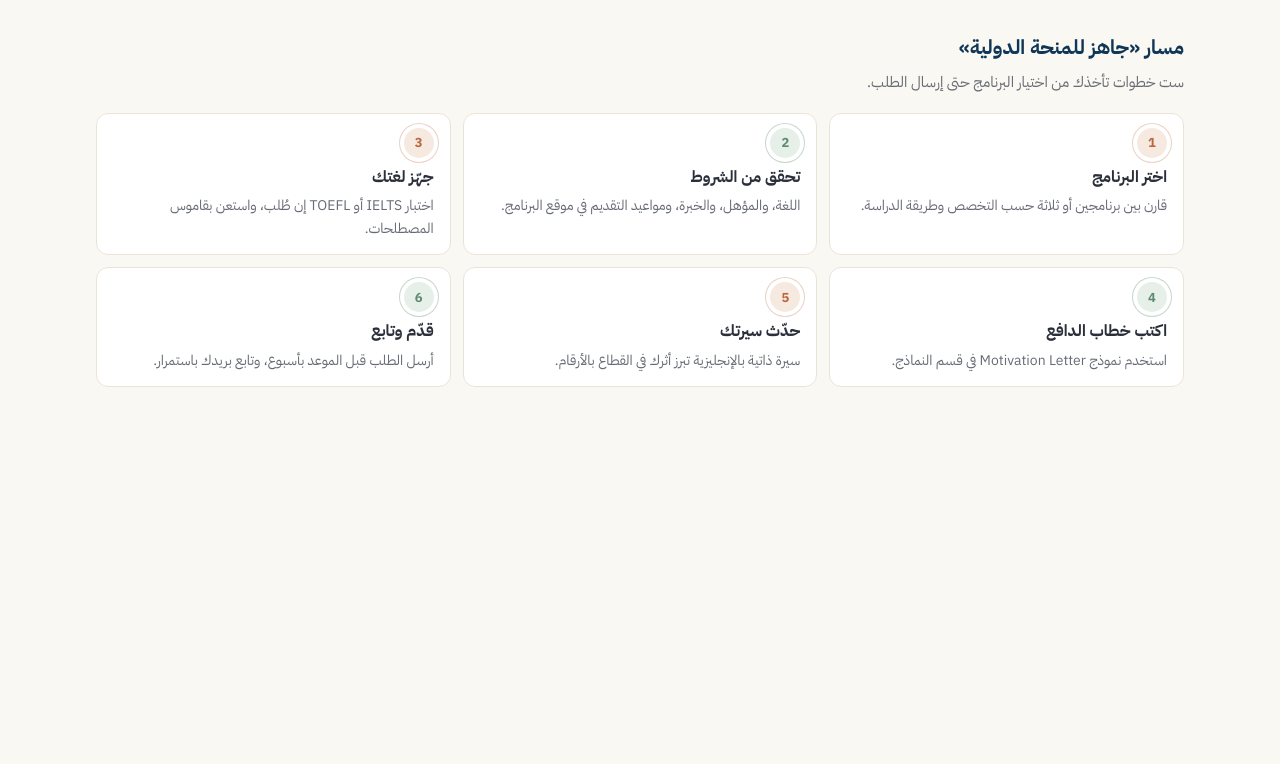
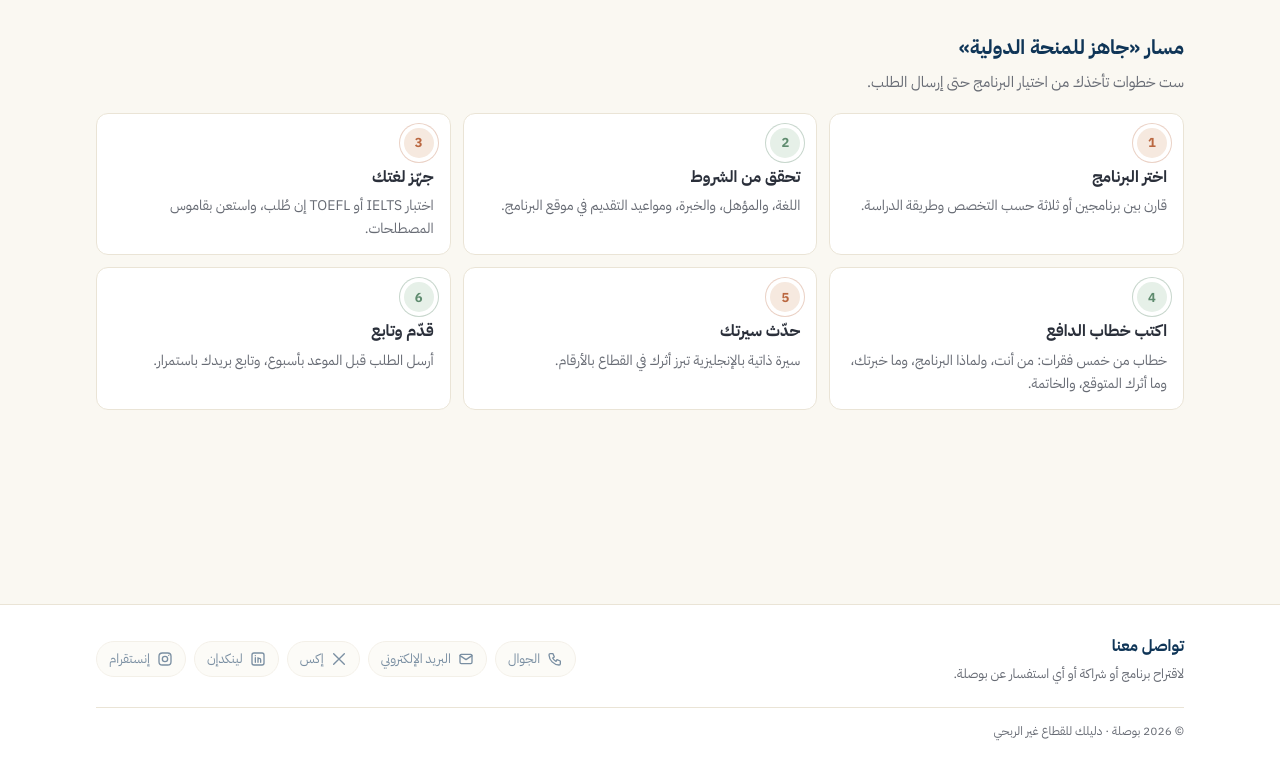
Before and after one commit to rabehedu-sketch/bosla, a plain HTML site: page site/index.html in a window 1280 px wide. Shown: the part 2332-3096 px from the top of the page. Before the commit the page ends 2873 px from the top, so only its background shows below. Drawn offline with nearby package versions, Linux system fonts and the light colour scheme; no server answers.

Commit message:
بوصلة: حذف الشريط السفلي وإضافة قسم التواصل في الهامش
Co-Authored-By: Claude Opus 5.5 <noreply@anthropic.com>
Claude-Session: https://claude.ai/code/session_01WaAQ5T6EAKuxi1F9z4xPMk

```diff
--- a/site/index.html
+++ b/site/index.html
@@ -163,7 +163,7 @@ header{background:rgba(255,255,255,.94);backdrop-filter:blur(8px);color:var(--he
 .top{display:flex;align-items:center;justify-content:space-between;gap:12px;padding-block:14px 4px}
 .brand{display:flex;align-items:center;gap:10px}
 .brand svg{flex:none}
-.brand{gap:12px}.brand .mark{filter:drop-shadow(0 2px 6px rgba(15,53,87,.18))}.brand .wm{display:flex;flex-direction:column;min-width:0}.brand .nm{display:flex;align-items:baseline;gap:9px}.brand b{font-size:30px;font-weight:800;line-height:1;letter-spacing:-.01em;color:var(--head-fg)}.brand .latin{font-family:var(--latin);font-size:11px;font-weight:700;letter-spacing:.32em;color:#BA6740}.brand .wm small{margin-top:5px;font-size:13px}@media(max-width:560px){.brand .mark{width:56px;height:56px}.brand b{font-size:25px}.brand .wm small{font-size:12px;max-width:190px;line-height:1.35}.brand .latin{font-size:9.5px;letter-spacing:.25em}}
+.brand{gap:12px}.brand .mark{filter:drop-shadow(0 2px 6px rgba(15,53,87,.18))}.brand .wm{display:flex;flex-direction:column;min-width:0}.brand .nm{display:flex;align-items:baseline;gap:9px}.brand b{font-size:30px;font-weight:800;line-height:1;letter-spacing:-.01em;color:var(--head-fg)}.brand .latin{font-family:var(--latin);font-size:11px;font-weight:700;letter-spacing:.32em;color:#BA6740}.brand .wm small{margin-top:5px;font-size:13px}@media(max-width:560px){.brand .mark{width:56px;height:56px}.brand b{font-size:25px}.brand .wm small{font-size:12px;white-space:nowrap;line-height:1.35}.brand .latin{font-size:9.5px;letter-spacing:.25em}}
 .brand small{display:block;font-size:12px;color:var(--head-muted);font-weight:400}
 .lang{font:inherit;font-size:13px;font-weight:600;background:transparent;color:var(--head-fg);border:1px solid var(--line);border-radius:999px;padding:5px 14px;cursor:pointer}
 .lang:hover{border-color:var(--copper);color:var(--copper)}
@@ -500,8 +500,8 @@ main,footer{position:relative;z-index:1}
   <nav id="tabs" role="tablist"></nav>
 </div></header>
 <main><div class="wrap" id="view"></div></main>
+<footer class="sitefoot" id="siteFoot"></footer>
 <div class="tray" id="tray" hidden><div class="wrap"><span id="trayText"></span><div style="display:flex;gap:8px"><button class="btn line" id="clearCmp" type="button"></button><button class="btn" id="goCmp" type="button"></button></div></div></div>
-<nav class="bnav" id="bnav" aria-label="التنقل"></nav>
 <div class="toast" id="toast" role="status"></div>
 </div>
 
@@ -799,14 +799,14 @@ const STEPS={ar:[
  ["اختر البرنامج","قارن بين برنامجين أو ثلاثة حسب التخصص وطريقة الدراسة."],
  ["تحقق من الشروط","اللغة، والمؤهل، والخبرة، ومواعيد التقديم في موقع البرنامج."],
  ["جهّز لغتك","اختبار IELTS أو TOEFL إن طُلب، واستعن بقاموس المصطلحات."],
- ["اكتب خطاب الدافع","استخدم نموذج Motivation Letter في قسم النماذج."],
+ ["اكتب خطاب الدافع","خطاب من خمس فقرات: من أنت، ولماذا البرنامج، وما خبرتك، وما أثرك المتوقع، والخاتمة."],
  ["حدّث سيرتك","سيرة ذاتية بالإنجليزية تبرز أثرك في القطاع بالأرقام."],
  ["قدّم وتابع","أرسل الطلب قبل الموعد بأسبوع، وتابع بريدك باستمرار."]],
 en:[
  ["Choose a program","Compare two or three programs by focus and mode of study."],
  ["Check requirements","Language, degree, experience and deadlines on the program website."],
  ["Prepare your English","IELTS or TOEFL if required; use the sector glossary."],
- ["Write your motivation letter","Use the Motivation Letter template in Templates."],
+ ["Write your motivation letter","Five short paragraphs: who you are, why this program, your experience, your expected impact, and a close."],
  ["Update your CV","An English CV that shows your impact in numbers."],
  ["Apply and follow up","Submit a week before the deadline and watch your inbox."]]};
 
@@ -1185,7 +1185,15 @@ function render(){
 }
 function rerender(){const y=window.scrollY;render();window.scrollTo({top:y})}
 const BNAV=[["home",'<path d="M3 11l9-7 9 7v9a1 1 0 0 1-1 1h-5v-6H9v6H4a1 1 0 0 1-1-1z"/>'],["programs",'<rect x="3" y="4" width="18" height="17" rx="2"/><path d="M3 9h18M8 2v4M16 2v4"/>'],["calendar",'<circle cx="12" cy="12" r="9"/><path d="M12 7v5l3 2"/>'],["account",'<circle cx="12" cy="8" r="4"/><path d="M4 21c1.5-4 4.5-6 8-6s6.5 2 8 6"/>']];
-function renderBnav(){const n=$("bnav");if(!n)return;n.innerHTML=BNAV.map(([k,ic])=>`<button type="button" data-tab="${k}" ${S.tab===k?'aria-current="page"':""}><svg viewBox="0 0 24 24" fill="none" stroke="currentColor" stroke-width="2" stroke-linecap="round" stroke-linejoin="round" aria-hidden="true">${ic}</svg>${t(k)}</button>`).join("")}
+
+/* ---------- الهامش ---------- */
+const CONTACT={phone:"",email:"",x:"",linkedin:"",instagram:""};
+const CICON={phone:'<path d="M5 4h4l2 5-2.5 1.5a11 11 0 0 0 5 5L15 13l5 2v4a2 2 0 0 1-2 2A16 16 0 0 1 3 6a2 2 0 0 1 2-2"/>',email:'<rect x="3" y="5" width="18" height="14" rx="2"/><path d="M3 7l9 6 9-6"/>',x:'<path d="M4 4l16 16M20 4L4 20"/>',linkedin:'<rect x="3" y="3" width="18" height="18" rx="3"/><path d="M8 10v7M8 7v.01M12 17v-4a2 2 0 0 1 4 0v4M12 10v7"/>',instagram:'<rect x="3" y="3" width="18" height="18" rx="5"/><circle cx="12" cy="12" r="4"/><path d="M17.5 6.5v.01"/>'};
+const CLABEL={ar:{phone:"الجوال",email:"البريد الإلكتروني",x:"إكس",linkedin:"لينكدإن",instagram:"إنستقرام",t:"تواصل معنا",p:"لاقتراح برنامج أو شراكة أو أي استفسار عن بوصلة.",c:"بوصلة · دليلك للقطاع غير الربحي"},en:{phone:"Phone",email:"Email",x:"X",linkedin:"LinkedIn",instagram:"Instagram",t:"Contact us",p:"Suggest a program, a partnership, or ask us anything about Bosla.",c:"Bosla · Your guide to the nonprofit sector"}};
+function renderFoot(){const f=document.getElementById("siteFoot");if(!f)return;const L2=CLABEL[S.lang]||CLABEL.ar;
+ const href=(k,v)=>k==="phone"?"tel:"+v.replace(/\s/g,""):k==="email"?"mailto:"+v:v;
+ f.innerHTML=`<div class="wrap"><div class="fin"><div><h3>${L2.t}</h3><p>${L2.p}</p></div><div class="clinks">${Object.keys(CONTACT).map(k=>{const v=CONTACT[k];const ic=`<svg viewBox="0 0 24 24" fill="none" stroke="currentColor" stroke-width="2" stroke-linecap="round" stroke-linejoin="round" aria-hidden="true">${CICON[k]}</svg>`;return v?`<a href="${esc(href(k,v))}" ${k==="phone"||k==="email"?"":'target="_blank" rel="noopener"'} dir="auto">${ic}${esc(k==="phone"||k==="email"?v:L2[k])}</a>`:`<span>${ic}${L2[k]}</span>`}).join("")}</div><div class="copy">© ${new Date().getFullYear()} ${L2.c}</div></div></div>`}
+function renderBnav(){renderFoot();const n=$("bnav");if(!n)return;n.innerHTML=BNAV.map(([k,ic])=>`<button type="button" data-tab="${k}" ${S.tab===k?'aria-current="page"':""}><svg viewBox="0 0 24 24" fill="none" stroke="currentColor" stroke-width="2" stroke-linecap="round" stroke-linejoin="round" aria-hidden="true">${ic}</svg>${t(k)}</button>`).join("")}
 function go(tab){if(!canSee(tab))tab="home";S.tab=tab;$("bellPop").hidden=true;try{history.replaceState(null,"","#"+tab)}catch(e){}render();window.scrollTo({top:0})}
 
 /* ---------- events ---------- */
@@ -1344,6 +1352,19 @@ render();
  .hstats b{font-size:16px}.hstats span{font-size:10.5px;text-align:center}
 }
 
+
+/* الهامش: التواصل */
+@media(max-width:700px){main{padding-bottom:24px}.tray{bottom:0}}
+.sitefoot{position:relative;z-index:1;border-top:1px solid var(--line);background:var(--surface,#fff);margin-top:40px;padding:28px 0 calc(22px + env(safe-area-inset-bottom,0px))}
+.sitefoot .fin{display:flex;flex-wrap:wrap;gap:18px 28px;align-items:center;justify-content:space-between}
+.sitefoot h3{font-size:16px;margin:0 0 4px;color:var(--navy)}
+.sitefoot p{margin:0;color:var(--muted);font-size:13px}
+.sitefoot .clinks{display:flex;flex-wrap:wrap;gap:8px}
+.sitefoot .clinks a,.sitefoot .clinks span{display:inline-flex;align-items:center;gap:7px;font-size:13px;color:var(--navy);text-decoration:none;border:1px solid var(--line);border-radius:999px;padding:6px 12px;background:var(--bg)}
+.sitefoot .clinks a:hover{border-color:var(--copper);color:var(--copper)}
+.sitefoot .clinks span{opacity:.55}
+.sitefoot svg{width:16px;height:16px;flex:none}
+.sitefoot .copy{width:100%;border-top:1px solid var(--line);padding-top:14px;margin-top:4px;font-size:12px;color:var(--muted)}
 </style>
 <div class="inst" id="instBar" hidden><img src="/icon-192.png" alt=""><p id="instTxt"></p><button class="go" id="instGo" type="button" hidden></button><button class="x" id="instX" type="button" aria-label="إغلاق">✕</button></div>
 <script>
```
